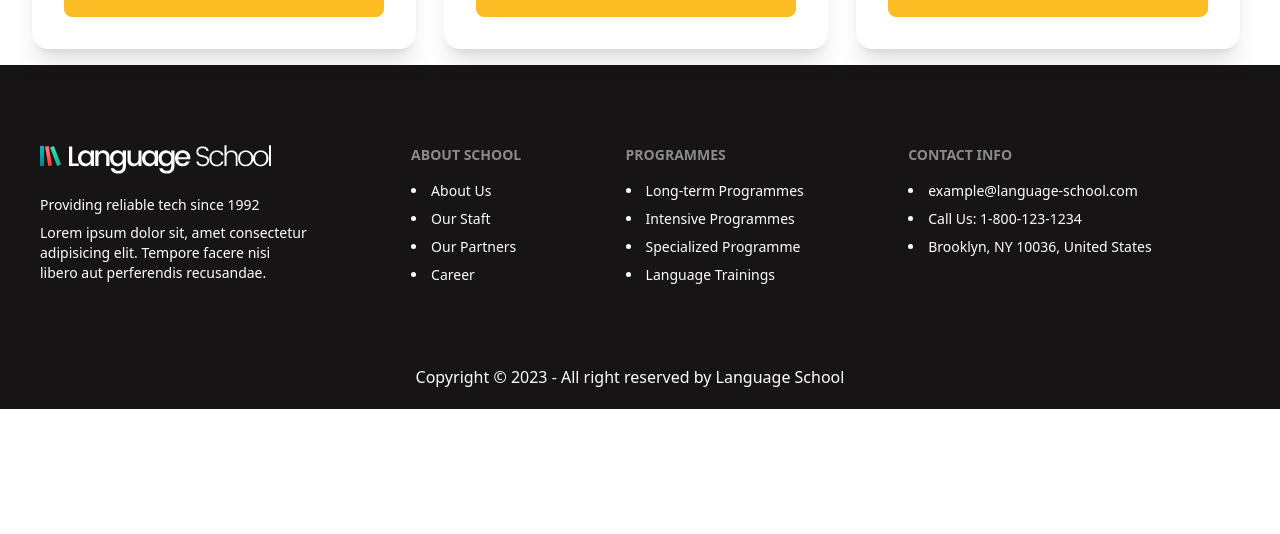
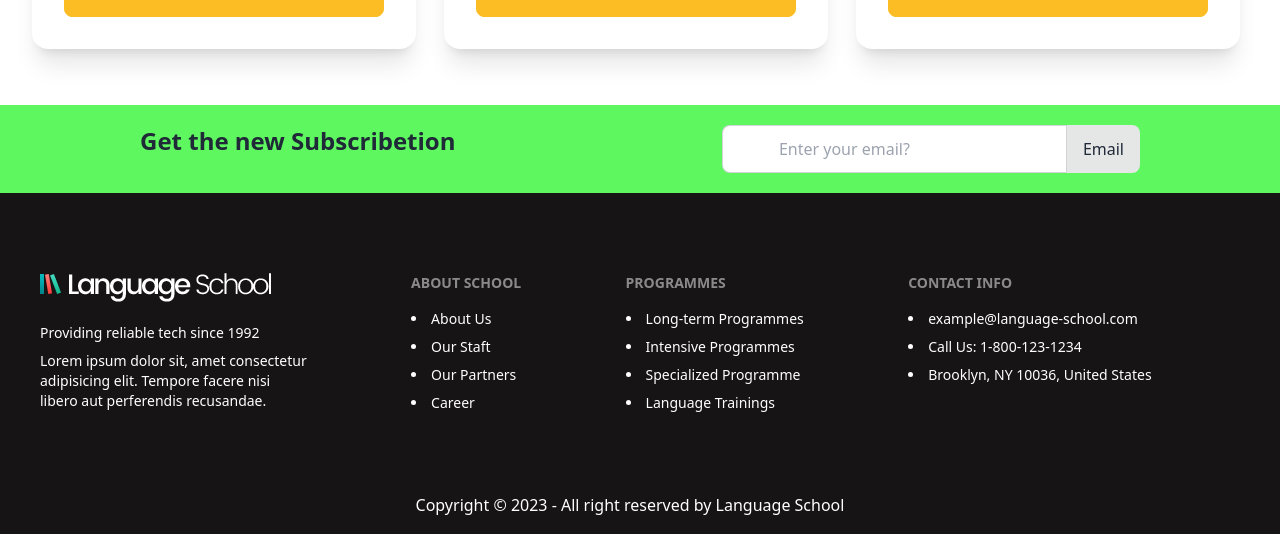
Before and after one commit to Prosantaroy1/Summer-camp-client, a React (Vite) app: page / in a window 1280 px wide. Shown: the part 2609-3143 px from the top of the page. Before the commit the page ends 3018 px from the top, so only its background shows below. Built offline with nearby package versions, Linux system fonts and the light colour scheme.

Commit message:
Footer all done

```diff
--- a/src/pages/Shared/Footer/Footer.jsx
+++ b/src/pages/Shared/Footer/Footer.jsx
@@ -3,7 +3,22 @@ import logo from "../../../assets/banner/logo_footer.png";
 
 const Footer = () => {
   return (
-    <div>
+    <div className="mt-10">
+      <div className="bg-[#5ff75f] py-5">
+        <div className="w-[1000px] mx-auto flex justify-between">
+          <h4 className="text-2xl font-bold">Get the new Subscribetion</h4>
+          <div>
+            <label className="input-group">
+              <input
+                type="text"
+                placeholder="Enter your email?"
+                className="input input-bordered px-14"
+              />
+              <span>Email</span>
+            </label>
+          </div>
+        </div>
+      </div>
       <footer className="footer py-20 px-10 bg-[#161414] text-white">
         <div>
           <p>
@@ -40,7 +55,9 @@ const Footer = () => {
           <li className="link link-hover">Brooklyn, NY 10036, United States</li>
         </div>
       </footer>
-      <p className="text-white text-center pr-5 pb-5 bg-[#161414]">Copyright © 2023 - All right reserved by Language School</p>
+      <p className="text-white text-center pr-5 pb-5 bg-[#161414]">
+        Copyright © 2023 - All right reserved by Language School
+      </p>
     </div>
   );
 };
```
Also changed, not shown: src/routers/router.jsx (line endings or trailing spaces).
